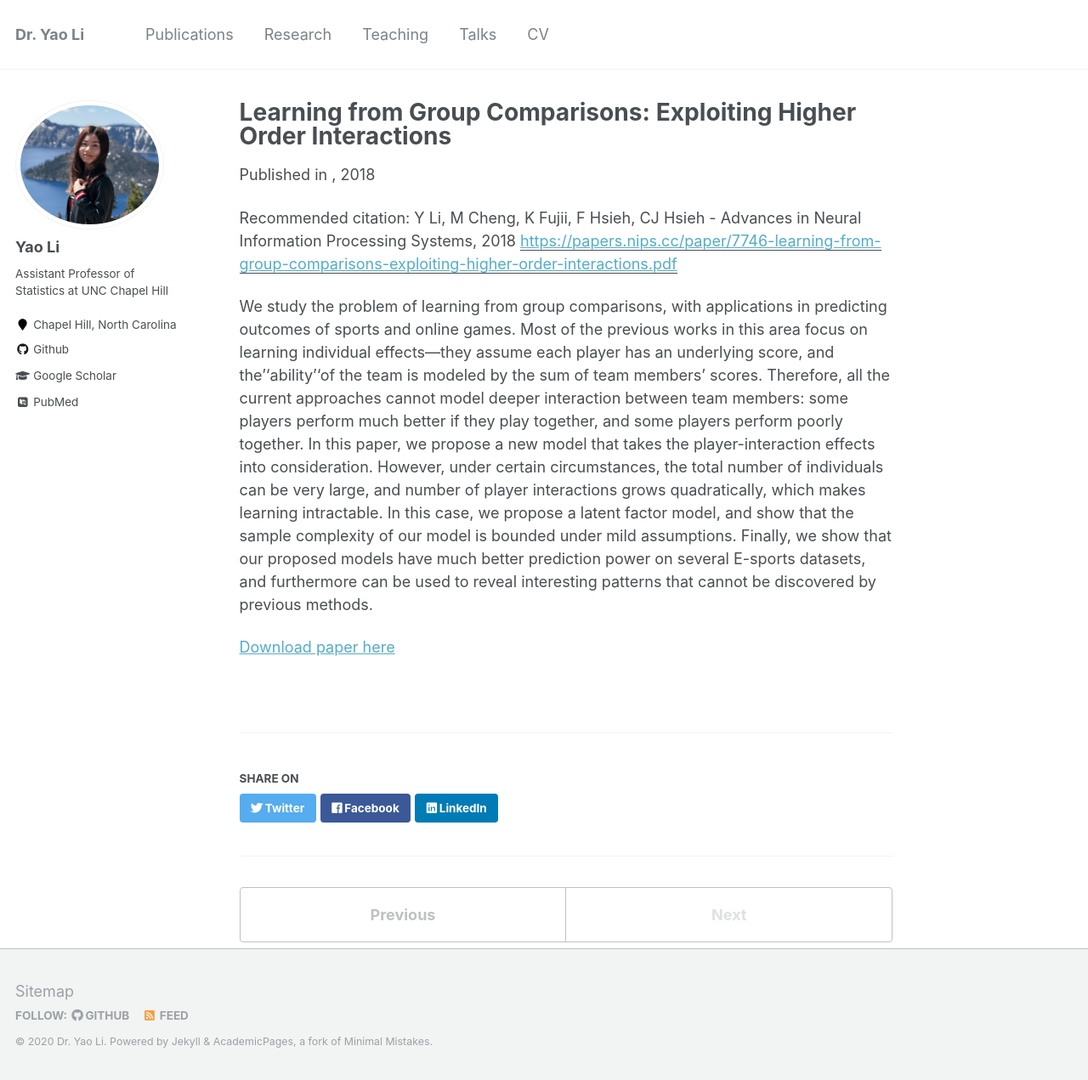
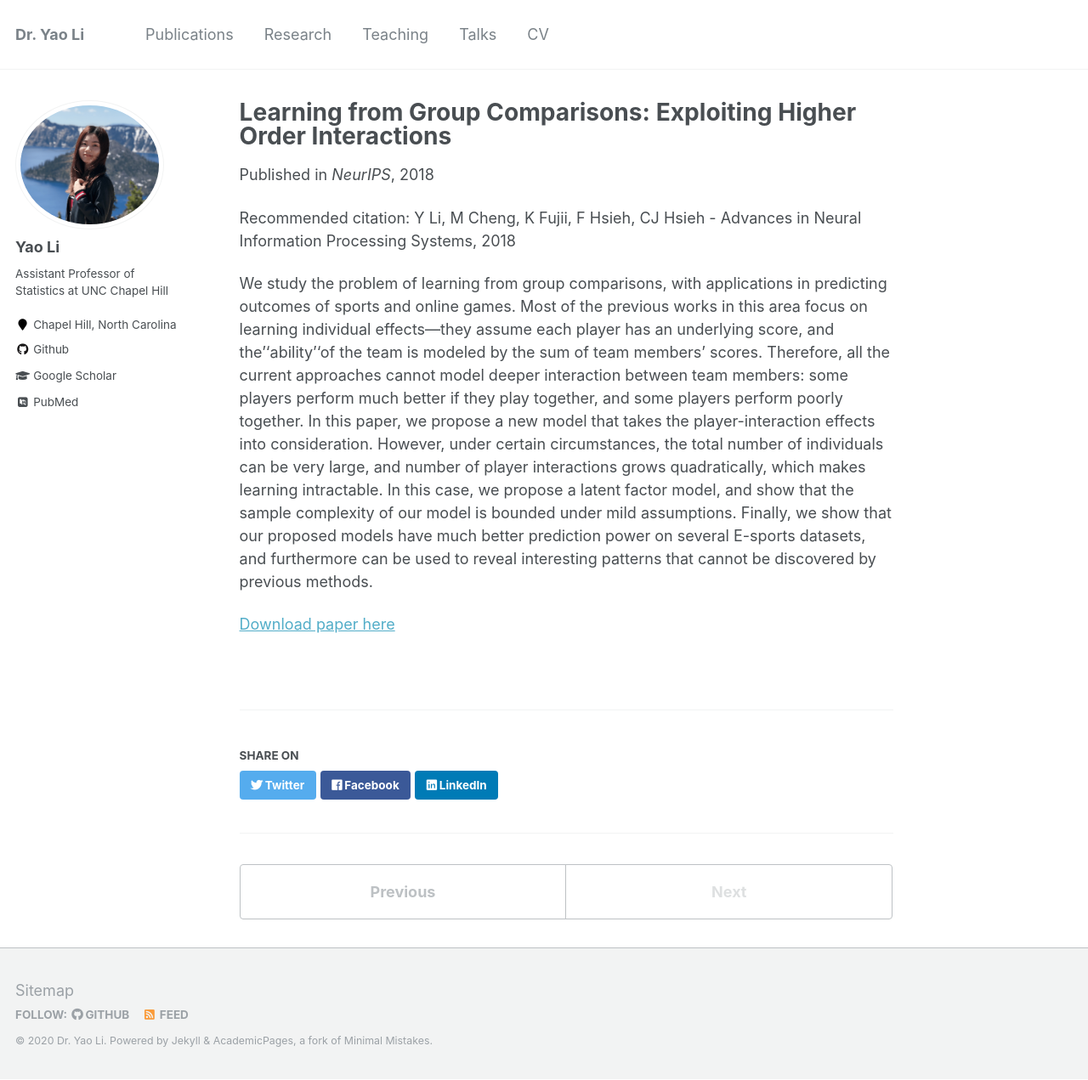
Before and after one commit to liyao880/yaoli, a Jekyll site: the page built from _publications/group-comparisons.md, in a window 1280 px wide and 1271 px high. Shown: the whole window at 85% size. Built offline with Jekyll 4.4.1, drawn with Linux system fonts in a browser that asks for light colours; some web fonts are replaced.

Commit message:
Update group-comparisons.md

```diff
--- a/_publications/group-comparisons.md
+++ b/_publications/group-comparisons.md
@@ -3,9 +3,9 @@
 collection: publications
 permalink: /publication/group-comparisons
 excerpt: ''
-date: 2018-12-04
-venue: ''
-paperurl: 'https://papers.nips.cc/paper/7746-learning-from-group-comparisons-exploiting-higher-order-interactions.pdf'
+date: 2018-12-01
+venue: 'NeurIPS'
+paperurl: ''
 citation: 'Y Li, M Cheng, K Fujii, F Hsieh, CJ Hsieh - Advances in Neural Information Processing Systems, 2018'
 ---
 We study the problem of learning from group comparisons, with applications in predicting outcomes of sports and online games. Most of the previous works in this area focus on learning individual effects---they assume each player has an underlying score, and the''ability''of the team is modeled by the sum of team members' scores. Therefore, all the current approaches cannot model deeper interaction between team members: some players perform much better if they play together, and some players perform poorly together. In this paper, we propose a new model that takes the player-interaction effects into consideration. However, under certain circumstances, the total number of individuals can be very large, and number of player interactions grows quadratically, which makes learning intractable. In this case, we propose a latent factor model, and show that the sample complexity of our model is bounded under mild assumptions. Finally, we show that our proposed models have much better prediction power on several E-sports datasets, and furthermore can be used to reveal interesting patterns that cannot be discovered by previous methods.
```
